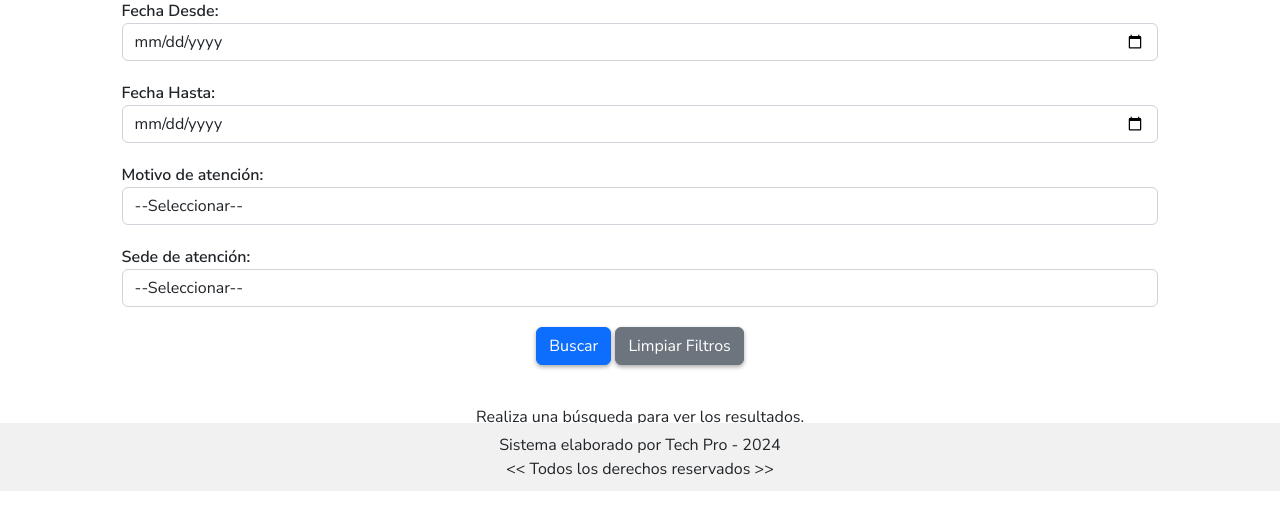
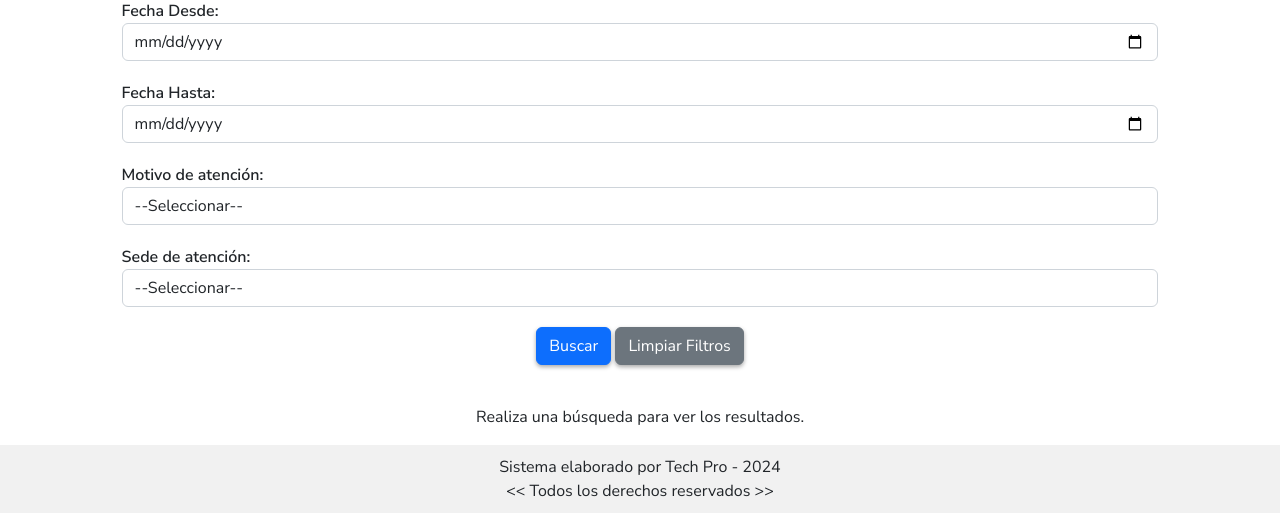
Before and after one commit to NachitoLP/CayetanoProject, a Django app: page / in a window 1280 px wide. Shown: the part 309-822 px from the top of the page. Before the commit the page ends 800 px from the top, so only its background shows below. Run offline with Django 5.2, Linux system fonts and the light colour scheme; the visitor is signed in with stand-in values (Sample User, id 1); data that the repository does not hold is empty; some libraries are stand-ins or nearby versions.

Commit message:
Corrección de footer en las vistas

```diff
--- a/templates/atenciones/register.html
+++ b/templates/atenciones/register.html
@@ -114,7 +114,7 @@
         </form>
     </div>
 
-    <footer class="footer_log_in" style="position: absolute;">
+    <footer class="footer_log_in" style="position: relative;">
         <p>Sistema elaborado por Tech Pro - 2024</p>
         <p><< Todos los derechos reservados >></p>
     </footer>
--- a/templates/home/index.html
+++ b/templates/home/index.html
@@ -151,20 +151,14 @@
                 </ul>
             </nav>
         </div>
-
-        <footer class="footer_log_in">
-            <p>Sistema elaborado por Tech Pro - 2024</p>
-            <p><< Todos los derechos reservados >></p>
-        </footer>
         {% else %}
         <p style="text-align: center;">Realiza una búsqueda para ver los resultados.</p>
-
-        <footer class="footer_log_in" style="position: absolute;">
-            <p>Sistema elaborado por Tech Pro - 2024</p>
-            <p><< Todos los derechos reservados >></p>
-        </footer>
         {% endif %}
     </div>
+    <footer class="footer_log_in" style="position: relative;">
+        <p>Sistema elaborado por Tech Pro - 2024</p>
+        <p><< Todos los derechos reservados >></p>
+    </footer>
 
     <script>
         document.getElementById('user_toggle_button').addEventListener('click', function() {
```
